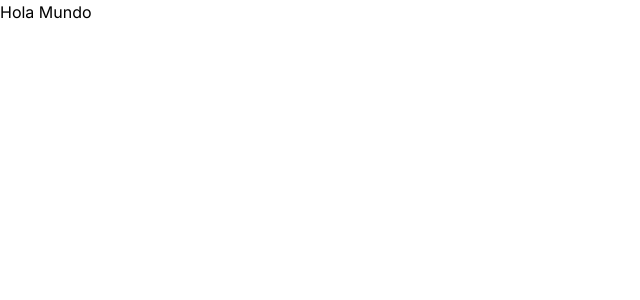
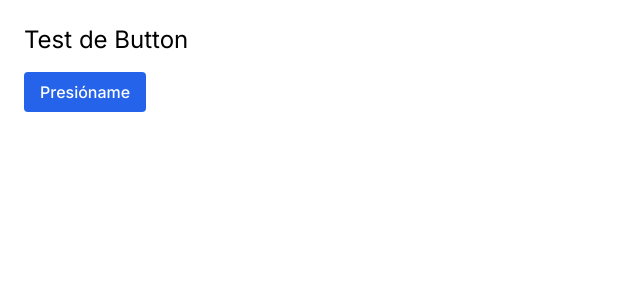
Before and after one commit to doug127/Inventory_Aztlan_Frontend, a React (Vite) app: page / in a window 1280 px wide. Shown: the top 300 px of the page, without its empty margins (0-640 px from the left). Built offline with nearby package versions, Linux system fonts and the light colour scheme.

Commit message:
Add hover state to button component

```diff
--- a/src/App.jsx
+++ b/src/App.jsx
@@ -1,9 +1,18 @@
+import { Button } from '@/ui/components/Button.jsx';
+
 function App() {
+  const handleClick = () => {
+    alert("¡Botón funcionando!");
+  };
+
   return (
-    <>
-      <p>Hola Mundo</p>
-    </>
-  )
+    <div className="p-6">
+      <h1 className="text-2xl mb-4">Test de Button</h1>
+      <Button onClick={handleClick} variant="primary">
+        Presióname
+      </Button>
+    </div>
+  );
 }
 
 export default App
--- a/src/index.css
+++ b/src/index.css
@@ -2,9 +2,16 @@
 
 :root {
     --color-primary: #2E7D32;
+    --color-primary-hover: #276b2b;
+
     --color-secondary: #66BB6A;
+    --color-secondary-hover: #5ca45e;
+
     --color-support: #8D6E63;
+    --color-support-hover: #7c5f56;
+
     --color-cta: #2563EB;
+    --color-cta-hover: #1f54d1;
 
     --color-bg: #F9FAFB;
     --color-surface: #FFFFFF;
@@ -14,8 +21,13 @@
     --color-text-secondary: #6B7280;
 
     --color-error: #DC2626;
+    --color-error-hover: #c41f1f;
+
     --color-warning: #F59E0B;
+    --color-warning-hover: #d88a00;
+
     --color-success: #16A34A;
+    --color-success-hover: #13803f;
 }
 
 body {
--- /dev/null
+++ b/src/ui/components/Button.jsx
@@ -0,0 +1,14 @@
+export const Button = ({ children, type = 'button', onClick, variant = 'primary', className }) => {
+  const base = "px-4 py-2 rounded font-medium transition-colors"
+  const variants = {
+    primary: "bg-[var(--color-cta)] text-white hover:bg-[var(--color-cta-hover)]",
+    secondary: "bg-[var(--color-secondary)] text-white hover:bg-[var(--color-secondary-hover)]",
+    danger: "bg-[var(--color-error)] text-white hover:bg-[var(--color-error-hover)]",
+  }
+
+  return (
+    <button type={type} onClick={onClick} className={`${base} ${variants[variant]} ${className}`}>
+      {children}
+    </button>
+  )
+}
--- /dev/null
+++ b/src/ui/components/Card.jsx
@@ -0,0 +1,7 @@
+export const Card = ({ children, className }) => {
+  return (
+    <div className={`bg-[var(--color-surface)] p-4 rounded-lg shadow ${className}`}>
+      {children}
+    </div>
+  )
+}
--- /dev/null
+++ b/src/ui/components/Input.jsx
@@ -0,0 +1,12 @@
+export default function Input({ id, type = 'text', placeholder, value, onChange }) {
+  return (
+    <input
+      id={id}
+      type={type}
+      value={value}
+      onChange={onChange}
+      placeholder={placeholder}
+      className="w-full border border-[var(--color-border)] rounded p-2 focus:outline-none focus:ring-2 focus:ring-[var(--color-primary)]"
+    />
+  )
+}
--- /dev/null
+++ b/src/ui/components/Label.jsx
@@ -0,0 +1,7 @@
+export default function Label({ htmlFor, children }) {
+  return (
+    <label htmlFor={htmlFor} className="block mb-1 text-sm font-medium text-[var(--color-text-primary)]">
+      {children}
+    </label>
+  )
+}
--- /dev/null
+++ b/src/ui/components/Modal.jsx
@@ -0,0 +1,11 @@
+export default function Modal({ isOpen, onClose, children }) {
+  if (!isOpen) return null
+  return (
+    <div className="fixed inset-0 bg-black bg-opacity-50 flex items-center justify-center z-50">
+      <div className="bg-[var(--color-surface)] rounded p-4 w-96 relative">
+        <button className="absolute top-2 right-2" onClick={onClose}>✖️</button>
+        {children}
+      </div>
+    </div>
+  )
+}
--- /dev/null
+++ b/src/ui/components/Table.jsx
@@ -0,0 +1,22 @@
+export default function Table({ columns, data }) {
+  return (
+    <table className="min-w-full bg-white rounded shadow overflow-hidden">
+      <thead className="bg-[var(--color-primary)] text-white">
+        <tr>
+          {columns.map(col => (
+            <th key={col.accessor} className="p-2 text-left">{col.header}</th>
+          ))}
+        </tr>
+      </thead>
+      <tbody>
+        {data.map((row, i) => (
+          <tr key={i} className="border-b last:border-none">
+            {columns.map(col => (
+              <td key={col.accessor} className="p-2">{row[col.accessor]}</td>
+            ))}
+          </tr>
+        ))}
+      </tbody>
+    </table>
+  )
+}
--- /dev/null
+++ b/src/ui/components/Toast.jsx
@@ -0,0 +1,14 @@
+export default function Toast({ message, type = 'info' }) {
+  const colors = {
+    info: 'bg-blue-500',
+    success: 'bg-green-500',
+    warning: 'bg-yellow-500',
+    error: 'bg-red-500'
+  }
+
+  return (
+    <div className={`fixed top-4 right-4 p-3 text-white rounded ${colors[type]}`}>
+      {message}
+    </div>
+  )
+}
```
Lines whose indentation alone changed are shown as unchanged.
